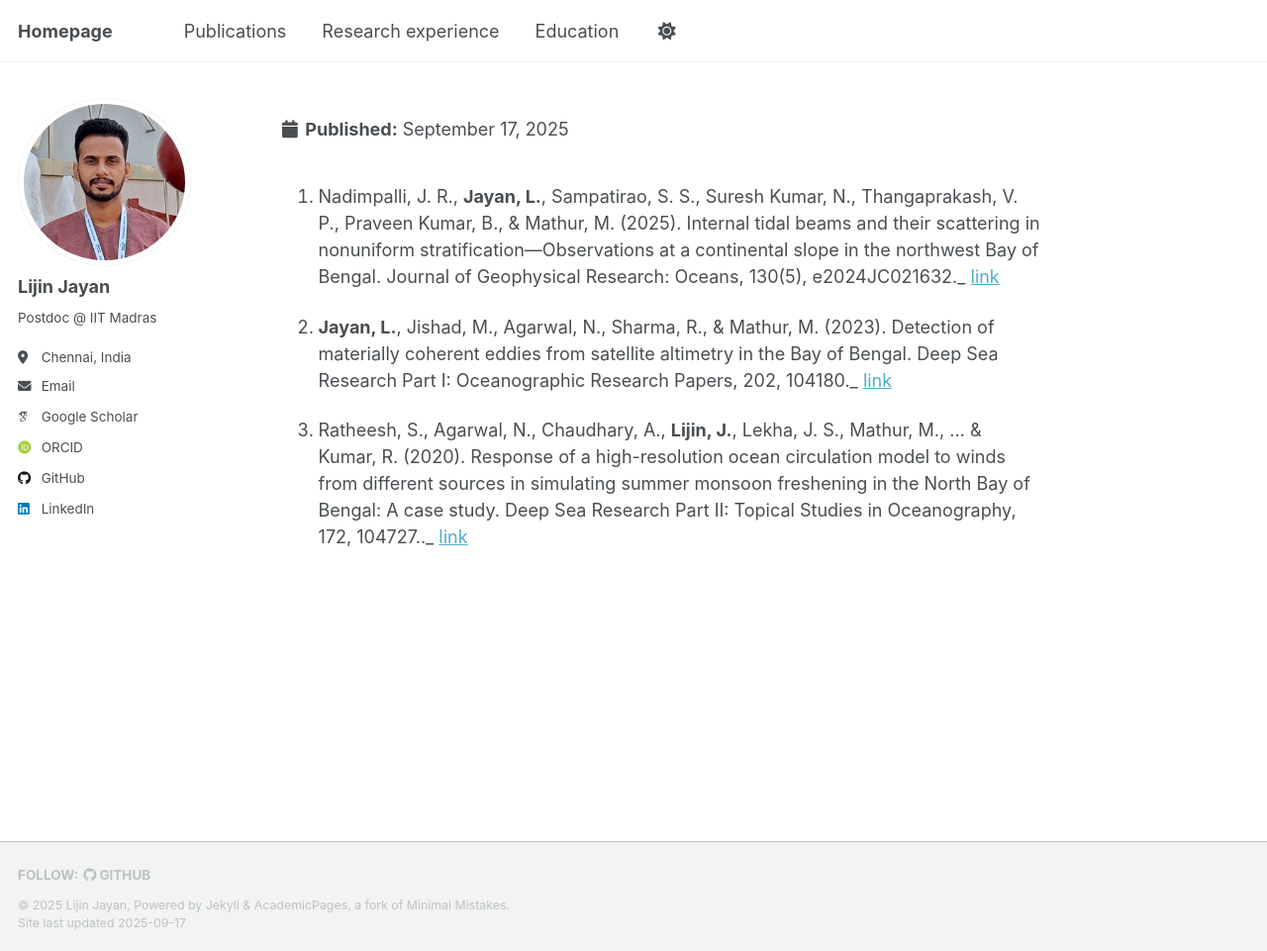
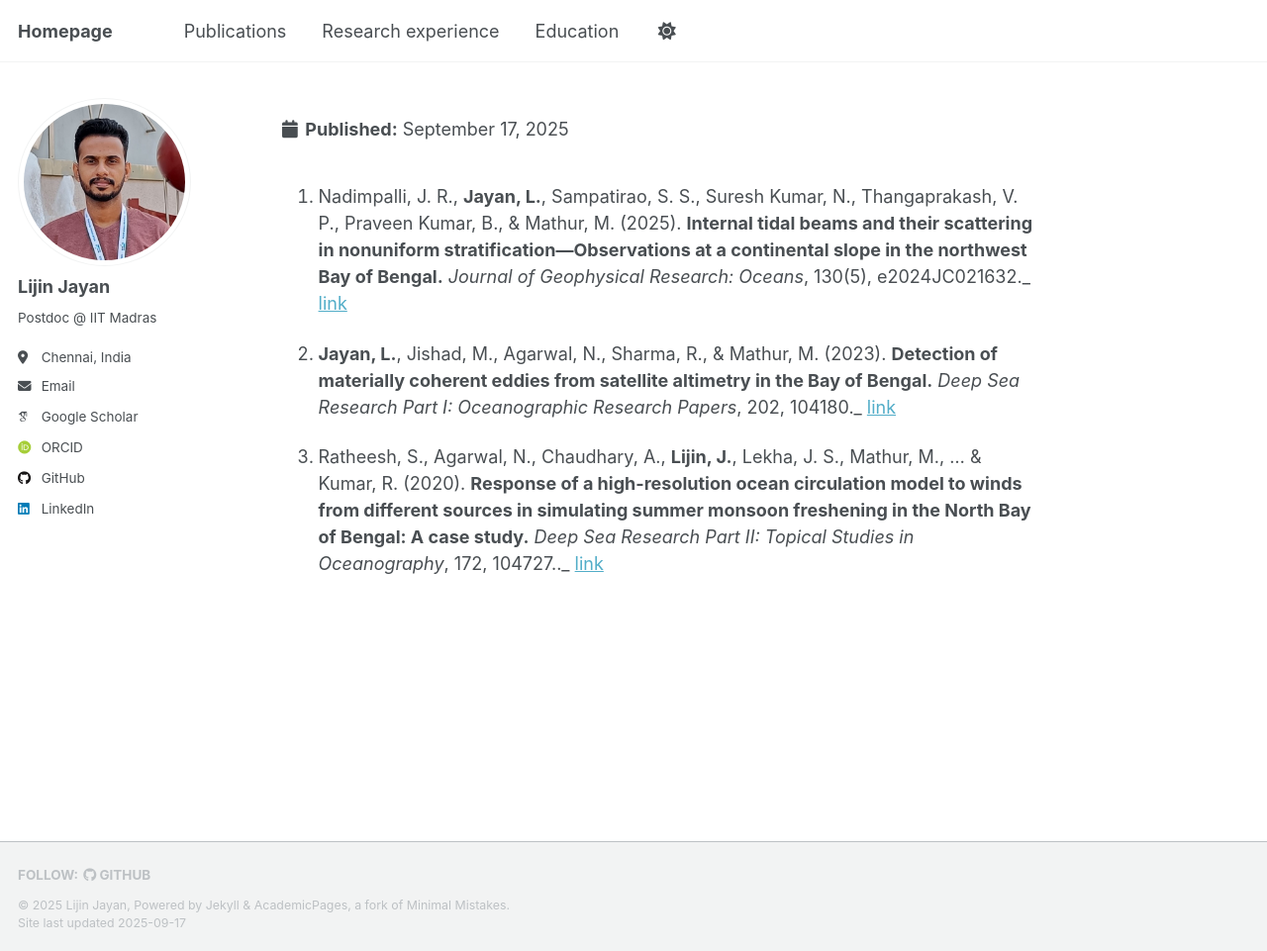
Before and after one commit to ljayan/ljayan.github.io, a Jekyll site: the page built from _publications/publications.md, in a window 1280 px wide and 961 px high. Shown: the whole window at 99% size. Built offline with Jekyll 4.4.1, drawn with Linux system fonts in a browser that asks for light colours; some web fonts are replaced.

```diff
--- a/_publications/publications.md
+++ b/_publications/publications.md
@@ -2,8 +2,8 @@
 title: ''
 permalink: /publications/
 ---
-1. Nadimpalli, J. R., **Jayan, L.**, Sampatirao, S. S., Suresh Kumar, N., Thangaprakash, V. P., Praveen Kumar, B., & Mathur, M. (2025). Internal tidal beams and their scattering in nonuniform stratification—Observations at a continental slope in the northwest Bay of Bengal. Journal of Geophysical Research: Oceans, 130(5), e2024JC021632._ [link]( https://doi.org/10.1029/2024JC021632)
+1. Nadimpalli, J. R., **Jayan, L.**, Sampatirao, S. S., Suresh Kumar, N., Thangaprakash, V. P., Praveen Kumar, B., & Mathur, M. (2025). **Internal tidal beams and their scattering in nonuniform stratification—Observations at a continental slope in the northwest Bay of Bengal.** *Journal of Geophysical Research: Oceans*, 130(5), e2024JC021632._ [link]( https://doi.org/10.1029/2024JC021632)
 
-2. **Jayan, L.**, Jishad, M., Agarwal, N., Sharma, R., & Mathur, M. (2023). Detection of materially coherent eddies from satellite altimetry in the Bay of Bengal. Deep Sea Research Part I: Oceanographic Research Papers, 202, 104180._ [link](https://doi.org/10.1016/j.dsr.2023.104180)
+2. **Jayan, L.**, Jishad, M., Agarwal, N., Sharma, R., & Mathur, M. (2023). **Detection of materially coherent eddies from satellite altimetry in the Bay of Bengal.** *Deep Sea Research Part I: Oceanographic Research Papers*, 202, 104180._ [link](https://doi.org/10.1016/j.dsr.2023.104180)
 
-3. Ratheesh, S., Agarwal, N., Chaudhary, A., **Lijin, J.**, Lekha, J. S., Mathur, M., ... & Kumar, R. (2020). Response of a high-resolution ocean circulation model to winds from different sources in simulating summer monsoon freshening in the North Bay of Bengal: A case study. Deep Sea Research Part II: Topical Studies in Oceanography, 172, 104727.._ [link](https://doi.org/10.1016/j.dsr2.2019.104727)
+3. Ratheesh, S., Agarwal, N., Chaudhary, A., **Lijin, J.**, Lekha, J. S., Mathur, M., ... & Kumar, R. (2020). **Response of a high-resolution ocean circulation model to winds from different sources in simulating summer monsoon freshening in the North Bay of Bengal: A case study.** *Deep Sea Research Part II: Topical Studies in Oceanography*, 172, 104727.._ [link](https://doi.org/10.1016/j.dsr2.2019.104727)
```
